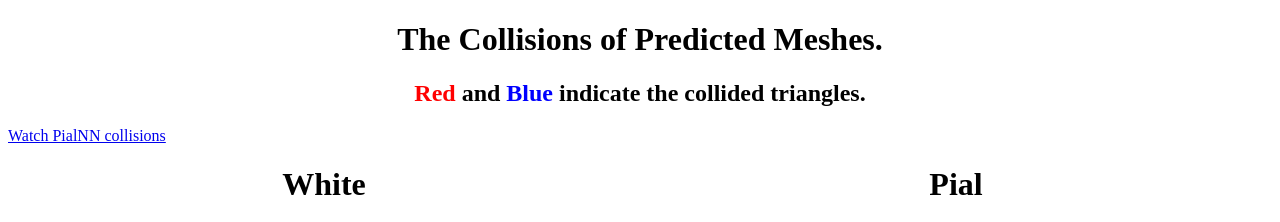
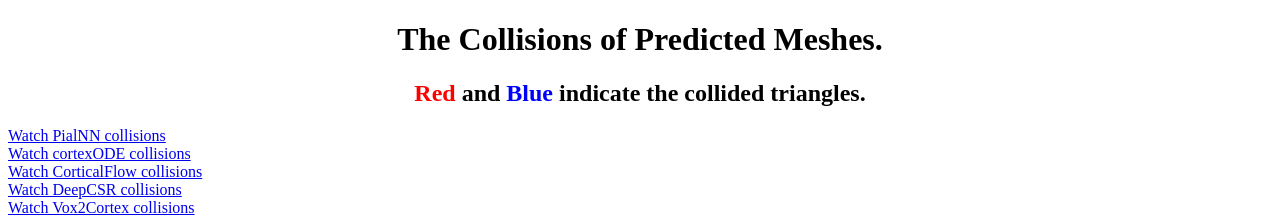
Before and after one commit to MiaLinlinLu/ViewProgress, a plain HTML site: page index.html in a window 1280 px wide. Shown: the top 222 px of the page. Drawn offline with Linux system fonts and the light colour scheme; some packages are replaced by stand-ins of ours; a script that the page names is missing.

Commit message:
Update index.html

```diff
--- a/index.html
+++ b/index.html
@@ -15,7 +15,11 @@
 
 		<model-viewer src="vox2cortex-pial.gltf" shadow-intensity="1" camera-controls touch-action="pan-y"></model-viewer>
 
-	<a href="test1.html">Watch PialNN collisions</a><br>
+	<a href="pialnn.html">Watch PialNN collisions</a><br>
+	<a href="cortexode.html">Watch cortexODE collisions</a><br>
+	<a href="corticalflow.html">Watch CorticalFlow collisions</a><br>
+	<a href="deepcsr.html">Watch DeepCSR collisions</a><br>
+	<a href="vox2cortex.html">Watch Vox2Cortex collisions</a><br>
 
 	<div class="column">
 	<h1> White</h1>
```
